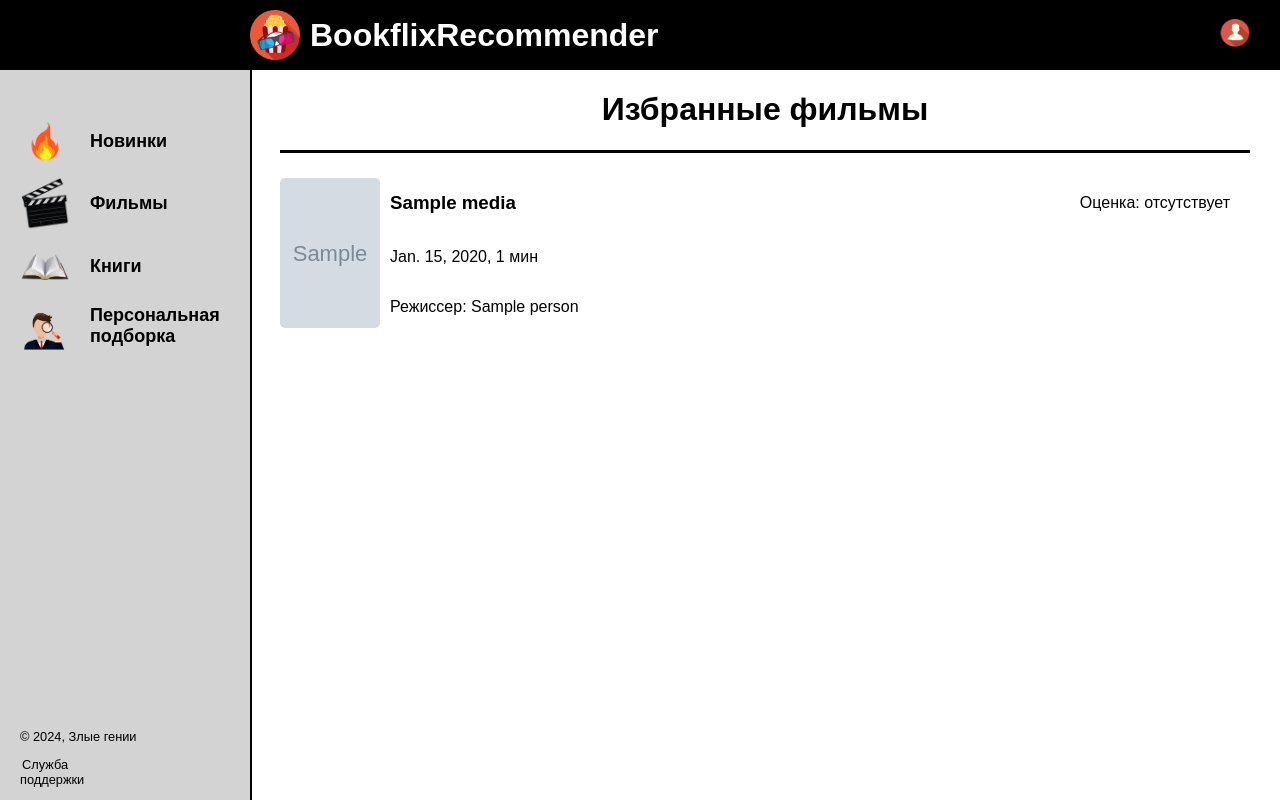
After one commit to zlye-genii/project, a Django app: page /user/favorites/movies in a window 1280 px wide. The commit adds this page. Run offline with Django 5.2, Linux system fonts and the light colour scheme; a user stored in the database is signed in; tables that the repository leaves empty hold one stand-in row (values such as "Sample post"); grey boxes marked "Sample" are stand-in pictures.

Commit message:
add favorite movies page

```diff
--- /dev/null
+++ b/static/css/account.css
@@ -0,0 +1,69 @@
+.media-item {
+    display: flex;
+    align-items: center;
+    margin-top: 20px;
+    margin-bottom: 20px;
+}
+
+.media-item img {
+    border-radius: 5px;
+    margin-right: 10px;
+    object-fit: fill;
+    width: 100px; /* Adjust width as needed */
+    height: 150px; /* Adjust height as needed */
+}
+
+.media-info {
+    display: flex;
+    flex-direction: column;
+    justify-content: space-between; /* Distributes space between items */
+    flex: 1; /* Allows the media-info to take up the remaining space */
+}
+
+.media-header {
+    display: flex;
+    justify-content: space-between;
+    align-items: center;
+    width: 100%;
+}
+
+.media-info {
+    display: flex;
+    flex-direction: column;
+    justify-content: space-between;
+    flex: 1;
+}
+
+/* New class for the rating to align it with the favorite button */
+.media-rating {
+    align-self: flex-end;
+    padding-right: 20px;
+}
+
+/* Update the favorite button styling if necessary */
+.favorite-btn {
+    background: none;
+    border: none;
+    cursor: pointer;
+    font-size: 1.5em;
+    align-self: center; /* Align the button vertically */
+}
+
+/* Optional: Add a margin to separate the title from the year and director */
+.media-info > h3 {
+    margin-bottom: 5px;
+}
+
+.underline {
+    width: 100%;
+    border-bottom: 3px solid black;
+    margin: 0px;
+}
+
+.title-main {
+    text-align: center;
+}
+
+.rating-area {
+    display: flex;
+}
--- /dev/null
+++ b/user/templates/favmovies.html
@@ -0,0 +1,52 @@
+{% load static %}
+{% load fix_chars %}
+<!DOCTYPE html>
+<html lang="en">
+
+<head>
+    <meta charset="UTF-8">
+    <meta name="viewport" content="width=device-width, initial-scale=1.0">
+    <link rel="stylesheet" href="{% static 'css/global.css' %}">
+    <link rel="stylesheet" href="{% static 'css/account.css' %}">
+    <title>BookflixRecommender</title>
+</head>
+
+<body>
+    {% include "templates/header.html" %}
+    <main>
+        {% include "templates/sidebar.html" %}
+        <div class="content">
+            <!-- Section for Favorited Movies -->
+            <div class="title-main">
+                <h1>Избранные фильмы</h1>
+            </div>
+            <div class="underline"></div>
+            <div class="block-media">
+                <div class="scroll-container">
+                    {% for rating in fav_movies %}
+                    <a href="/movie/details/{{ rating.media.id }}" class="media-item">
+                        <img src="/{{ rating.media.thumbnail|default:'/static/images/default-thumbnail.png' }}" alt="{{ rating.media.title|fix_chars }}">
+                        <div class="media-info">
+                            <div class="media-header">
+                                <h3>{{ rating.media.title|default:'недоступно' }}</h3>
+                                <div class='rating-area'>
+                                    <p class="media-rating">Оценка: {{ rating.stars|default:'отсутствует' }}</p>
+                                </div>
+                            </div>
+                            <p>{{ rating.media.release_date|default:'недоступно' }}{% if rating.media.movie.runtime %}, {{ rating.media.movie.runtime }} мин{% endif %}</p>
+                            <p>Режиссер: {% for director in rating.media.movie.directors.all %}{{ director.name|default:'недоступно' }}{% if not forloop.last %}, {% endif %}{% endfor %}</p>
+                        </div>
+                    </a>
+                    {% if not forloop.last %}
+                    <div class="underline"></div>
+                    {% endif %}
+                    {% empty %}
+                        <p>Не найдено.</p>
+                    {% endfor %}
+                </div>
+            </div>
+        </div>
+    </main>
+</body>
+
+</html>
--- a/user/urls.py
+++ b/user/urls.py
@@ -6,7 +6,7 @@ urlpatterns = [
     path("login/", views.login, name="login"),
     path("register/", views.register, name="register"),
     path('account/', views.account, name='account'),
-    path('favorites/', views.favorites, name='favorites'),
+    path('favorites/movies', views.favmovies, name='favorites'),
     path('recommendations/', views.recommendations, name='recommendations'),
     path('watched/', views.watched)
 ]
--- a/user/views.py
+++ b/user/views.py
@@ -3,6 +3,8 @@ from django.shortcuts import render, redirect
 from web.models import Movie
 from api.views.ai import get_user_recommendations
 from api.views.user import _get_user_watched
+from rest_framework.renderers import JSONRenderer
+from api.serializers import RatingSerializer
 
 # Create your views here.
 
@@ -18,7 +20,16 @@ def register(request):
 
 @login_required
 def account(request):
-    return render(request, 'account.html', {'user': request.user})
+    ratings = request.user.profile.ratings.all()
+    ratings_data = RatingSerializer(ratings, many=True).data
+    ratings_json = JSONRenderer().render(ratings_data)
+    ratings_json_str = ratings_json.decode('utf-8')
+    return render(request, 'account.html', {'ratings': ratings_json_str})
+
+@login_required
+def favmovies(request):
+    fav_movies = request.user.profile.ratings.filter(favorited=True, media__movie__isnull=False).select_related('media').prefetch_related('media__movie__directors')
+    return render(request, 'favmovies.html', {'fav_movies': fav_movies})
 
 @login_required
 def favorites(request):
--- a/web/templates/filmreply.html
+++ b/web/templates/filmreply.html
@@ -71,6 +71,7 @@
                                 </li>
                                 <li>
                                     <p>Год выпуска: {{ movie.release_date.year|default:'недоступно' }}</p>
+                                    <p>Продолжительность: {{ movie.runtime|default:'недоступно' }} мин.</p>
                                     <p>Режиссер: {% for director in movie.directors.all %}{{ director.name|default:'недоступно' }}{% if not forloop.last %}, {% endif %}{% endfor %}</p>
                                     <p>Жанр: {% for genre in movie.genres.all %}{{ genre.translated_name|default:'недоступно' }}{% if not forloop.last %}, {% endif %}{% endfor %}</p>
                                     <p>Возрастное ограничение: {{ movie.content_rating|default:'недоступно' }}</p>
@@ -83,7 +84,7 @@
                 <ul>
                     <li class="calendar-item">
                         <p>
-                            {{ movie.description }}
+                            {{ movie.description|fix_chars }}
                         </p>
                     </li>
                 </ul>
```
Also changed, not shown: static/logo/filmreply.html (deleted, +0 -186 lines), user/templates/account.html (deleted, +0 -38 lines).
